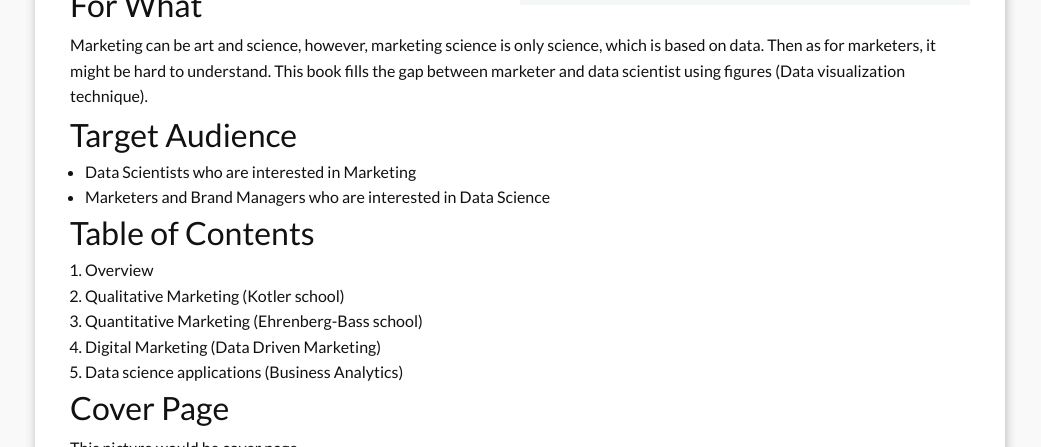
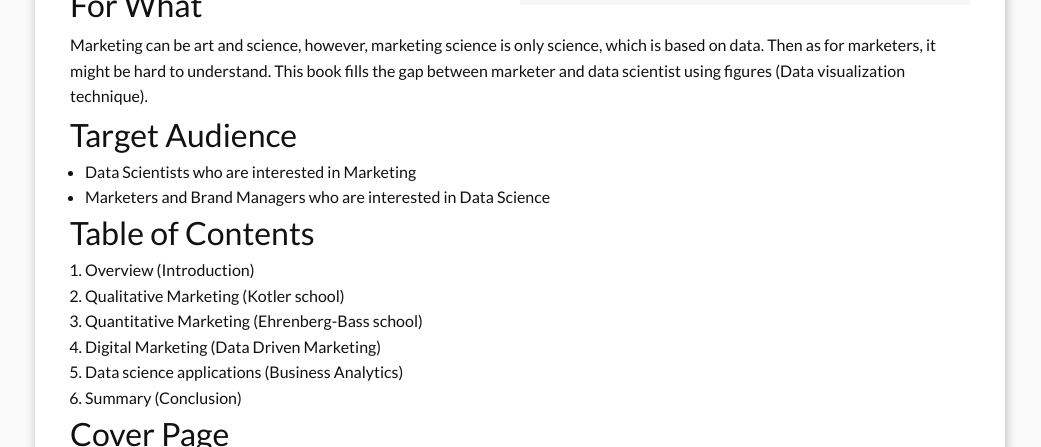
Before and after one commit to kyo1988/Kyo.github.io, a Jekyll site: the page built from i_markerting.md, in a window 1280 px wide and 900 px high, scrolled down 774 px, cut to the strip 0-447 px from the top of the window. Shown: the whole strip, without its empty margins (120-1161 px from the left). Built offline with Jekyll 4.4.1, drawn with Linux system fonts in a browser that asks for light colours; a script that is not in the unit is left out; comment, search, counter and statistics services are not loaded.

Commit message:
Update i_markerting.md

```diff
--- a/i_markerting.md
+++ b/i_markerting.md
@@ -26,11 +26,12 @@ Marketing can be art and science, however, marketing science is only science, wh
 * Marketers and Brand Managers who are interested in Data Science
 
 ## Table of Contents
-1. Overview
+1. Overview (Introduction)
 2. Qualitative Marketing (Kotler school)
 3. Quantitative Marketing (Ehrenberg-Bass school)
 4. Digital Marketing (Data Driven Marketing)
 5. Data science applications (Business Analytics)
+6. Summary (Conclusion)
 
 ## Cover Page
 This picture would be cover page.
```
